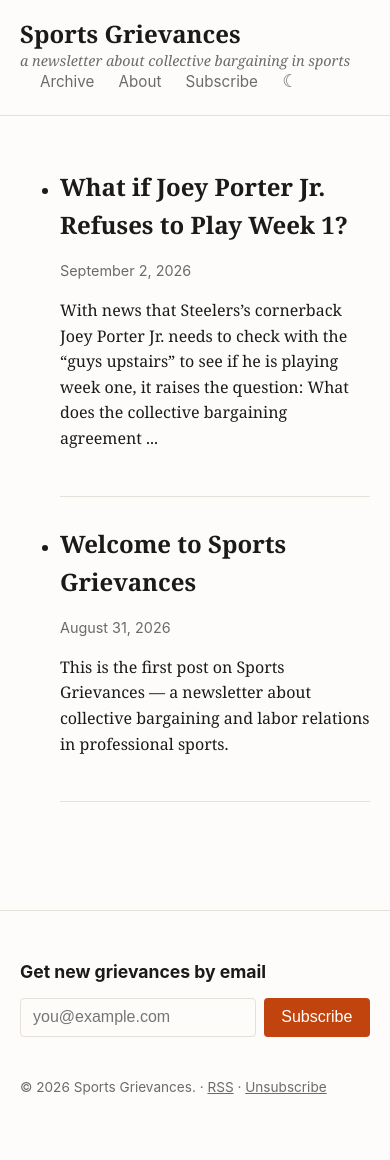
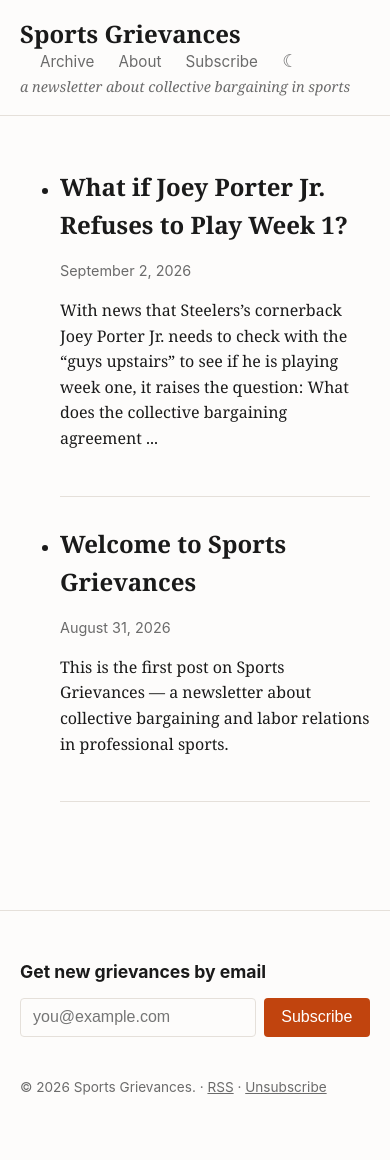
Before and after one commit to maffiemd/grievances-about-sports, a Jekyll site: the page built from index.html, in a window 390 px wide. Built offline with Jekyll 4.4.1, drawn with Linux system fonts in a browser that asks for light colours.

Commit message:
Revert: keep mobile header order as title, nav, tagline
The previous commit forced tagline above nav on mobile, but the
intended order is title, nav, tagline (the natural flex-wrap order
without an override).

Co-Authored-By: Claude Sonnet 5 <noreply@anthropic.com>

```diff
--- a/assets/css/style.css
+++ b/assets/css/style.css
@@ -101,11 +101,6 @@ a { color: var(--accent); }
   cursor: pointer;
 }
 .theme-toggle:hover { color: var(--accent); }
-
-@media (max-width: 600px) {
-  .site-tagline { order: 1; }
-  .site-nav { order: 2; }
-}
 
 .site-main {
   max-width: var(--max-width);
```
